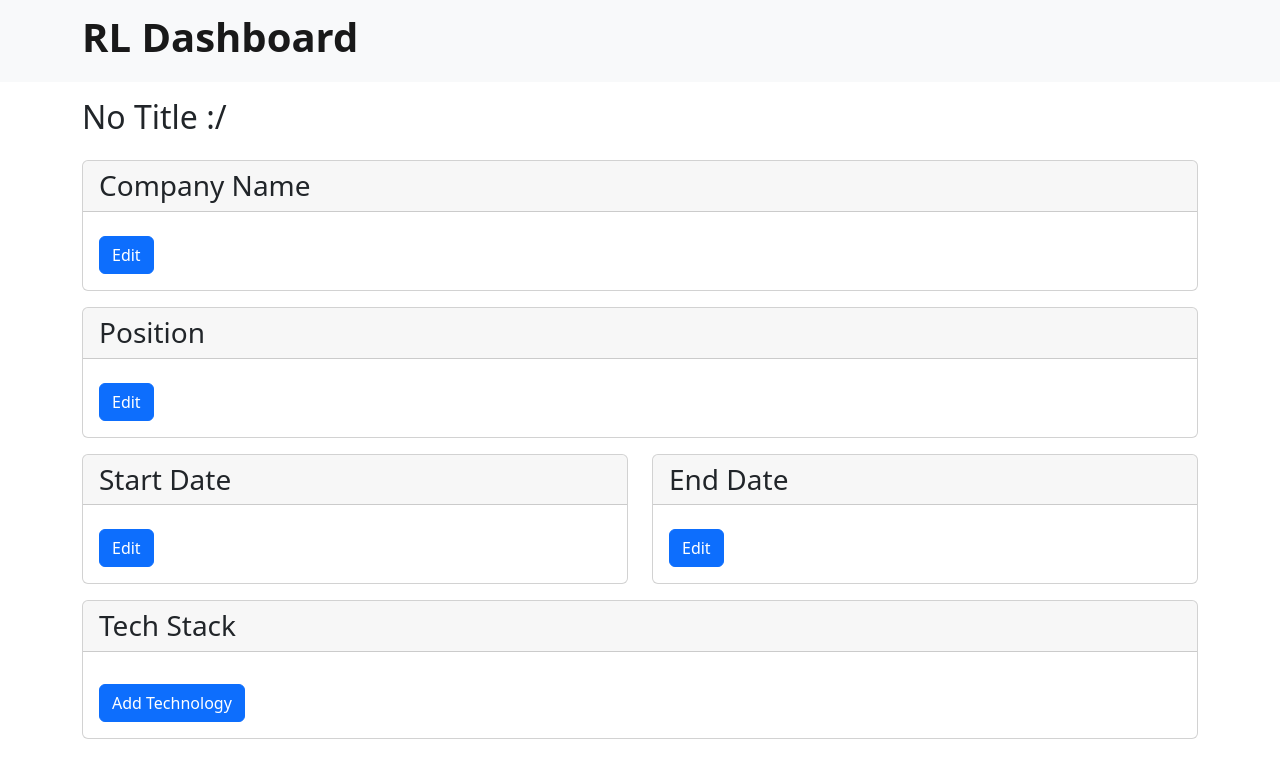
After one commit to rliang88/richardliang.com-dashboard, a Python web app: template flask_app/experience/templates/view_experience.html in a window 1280 px wide. The commit adds this page. Shown: the top 778 px of the page. Run offline with Jinja, Linux system fonts and the light colour scheme; the template is opened without the code that fills it, so the values that code supplies are empty.

Commit message:
dev: progress on view_experience

```diff
--- a/flask_app/experience/templates/create_experience.html
+++ b/flask_app/experience/templates/create_experience.html
@@ -1,5 +1,9 @@
 {% extends "header.html" %}
 {% block content %}
+    <div class="mb-3">
+        <b>Note: </b> You will be able to add your tech stack and links by editing
+        this experience after creating it.
+    </div>
     <form action="" method="post">
         <!-- CSRF token -->
         {{form.csrf_token}}
@@ -76,6 +80,5 @@
 
         <!-- submit button -->
         {{ form.submit(class="btn btn-primary") }}
-
     </form>
 {% endblock %}
--- /dev/null
+++ b/flask_app/experience/templates/view_experience.html
@@ -0,0 +1,110 @@
+{% extends "header.html" %}
+{% block content %}
+    <!-- Company Name -->
+    <div class="card mb-3">
+        <h3 class="card-header">Company Name</h5>
+        <div class="card-body">
+            <h5 class="card-title mb-2">
+                {{experience.company_name}}
+            </h5>
+            <!-- TODO -->
+            <a href="#" class="btn btn-primary">
+                Edit
+            </a>
+        </div>
+    </div>
+
+    <!-- Position -->
+    <div class="card mb-3">
+        <h3 class="card-header">Position</h5>
+        <div class="card-body">
+            <h5 class="card-title mb-2">
+                {{experience.position}}
+            </h5>
+            <!-- TODO -->
+            <a href="#" class="btn btn-primary">
+                Edit
+            </a>
+        </div>
+    </div>
+
+    <!-- Start and End date -->
+    <div class="row mb-3">
+        <div class="col mr-1">
+            <!-- start date -->
+            <div class="card">
+                <h3 class="card-header">Start Date</h5>
+                <div class="card-body">
+                    <h5 class="card-title mb-2">
+                        {{experience.start_date}}
+                    </h5>
+                    <!-- TODO -->
+                    <a href="#" class="btn btn-primary">
+                        Edit
+                    </a>
+                </div>
+            </div>
+        </div>
+
+        <!-- end date -->
+        <div class="col ml-1">
+            <!-- start date -->
+            <div class="card">
+                <h3 class="card-header">End Date</h5>
+                <div class="card-body">
+                    <h5 class="card-title mb-2">
+                        {{experience.end_date}}
+                    </h5>
+                    <!-- TODO -->
+                    <a href="#" class="btn btn-primary">
+                        Edit
+                    </a>
+                </div>
+            </div>
+        </div>
+    </div>
+
+    <!-- Tech Stack -->
+    <div class="card mb-3">
+        <h3 class = "card-header">Tech Stack</h3>
+        <div class="card-body">
+            <ul class="list-group mb-3">
+                {% for technology in tech_stack %}
+                    <li class="list-group-item">
+                        <div class="row g-3">
+                            <div class = "col">
+                                {{technology.tech}}
+                            </div>
+                            <div class = "col">
+                                <div class="float-end">
+                                    {% with id = technology.get_id() %}
+                                        <!--
+                                            TODO
+                                        -->
+                                        <a
+                                            href="#"
+                                            class="btn btn-primary mr-3">
+                                            Edit
+                                        </a>
+
+                                        <!-- TODO -->
+                                        <a
+                                            href="#"
+                                            class="btn btn-danger">
+                                            Delete
+                                        </a>
+                                    {% endwith %}
+                                </div>
+                            </div>
+                        </div>
+                    </li>
+                {% endfor %}
+            </ul>
+            <!-- TODO -->
+            <a href="{{url_for('homepage.add_personal_link')}}" class="btn btn-primary">
+                Add Technology
+            </a>
+        </div>
+    </div>
+
+{% endblock %}
--- /dev/null
+++ b/flask_app/utils.py
@@ -0,0 +1,4 @@
+from datetime import datetime
+
+def current_time() -> str:
+    return datetime.now().strftime("%B%d%Y%H%M%S")
```
Also changed, not shown: flask_app/experience/routes.py (+36 -3 lines), flask_app/homepage/routes.py (+82 -0 lines), flask_app/models.py (+23 -4 lines), notes.md (+10 -17 lines). Lines whose indentation alone changed are shown as unchanged.
